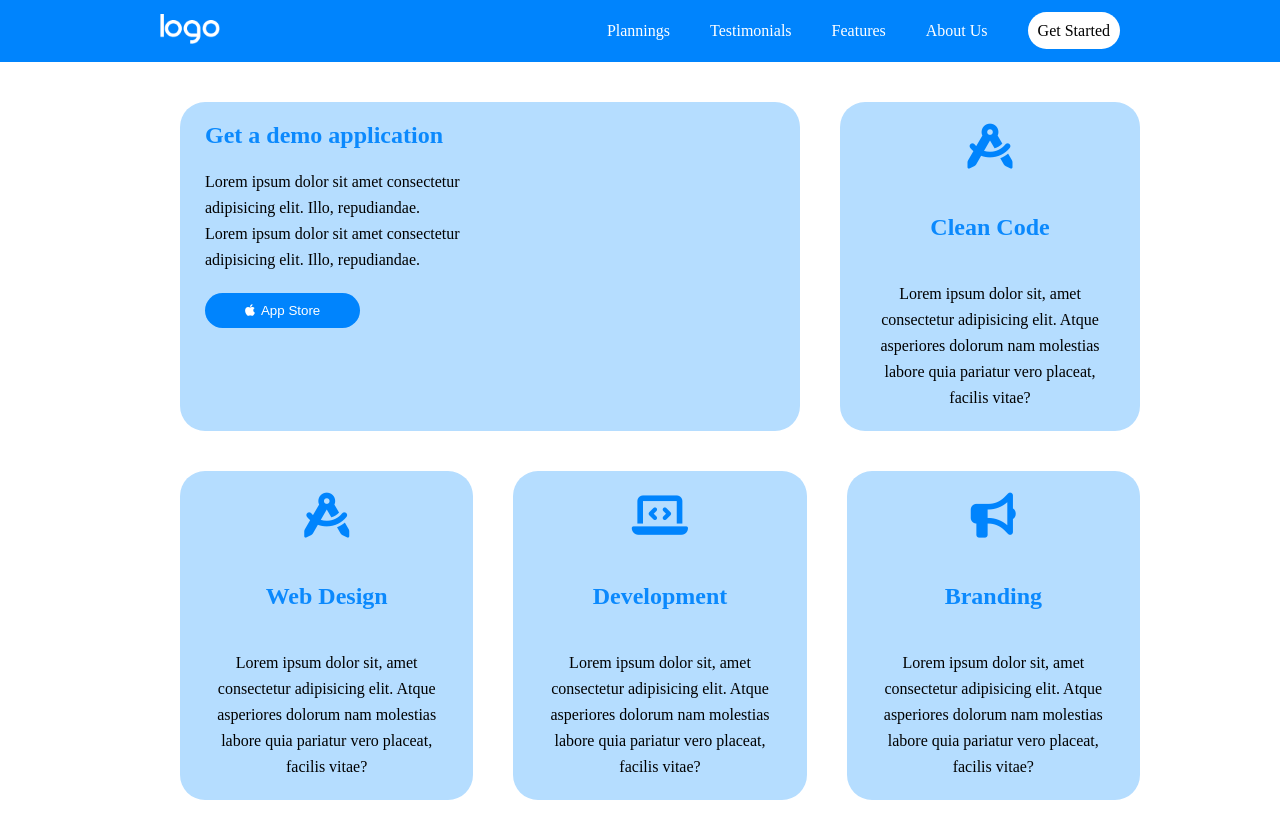
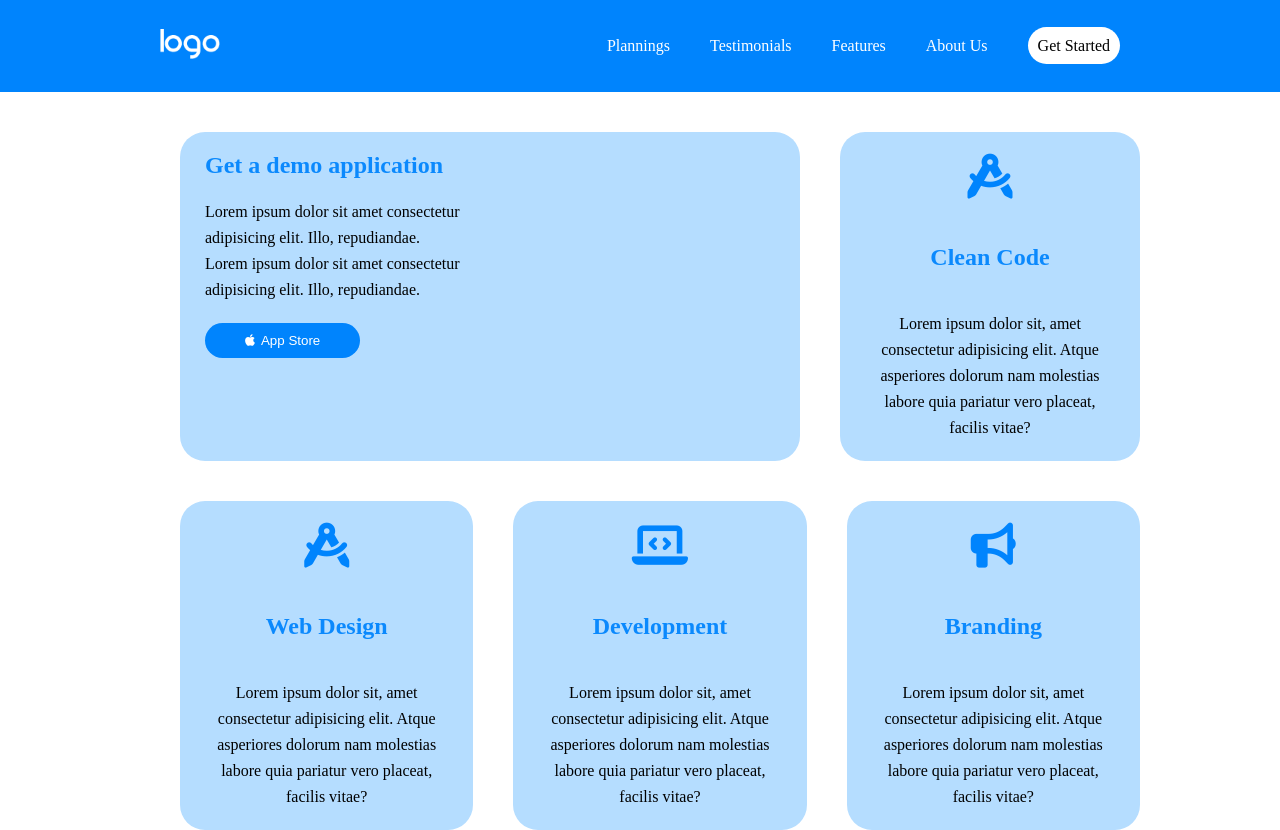
Before and after one commit to fabiomazzilli85/htmlcss-responsive-layout, a plain HTML site: page index.html in a window 1280 px wide. Before the commit the page ends 800 px from the top, so only its background shows below. Drawn offline with Linux system fonts and the light colour scheme.

Commit message:
Navbar: Aggiunto Padding verticale. Class da "bg-azure" a "page-header"

```diff
--- a/app.css
+++ b/app.css
@@ -19,20 +19,24 @@ img {
 	max-width: 100%;
 }
 
-/* Fine Regole Generali. */
-
 .row {
     display: flex;
     flex-wrap: wrap;
 }
+
+/* Fine Regole Generali. */
+
+
+
 
 .container {
     max-width: 1000px;
     margin: 0 auto;
 }
 
-.bg_azure {
+.page-header {
     background-color: #0084FD;
+    padding: 15px 0;
 }
 
 nav {
--- a/index.html
+++ b/index.html
@@ -11,7 +11,7 @@
 
     <!-- Qui inizia la Navbar.  -->
 
-    <header class="bg_azure">
+    <header class="page-header">
         <div class="container">
             <nav class="row">
                 <div>
```
